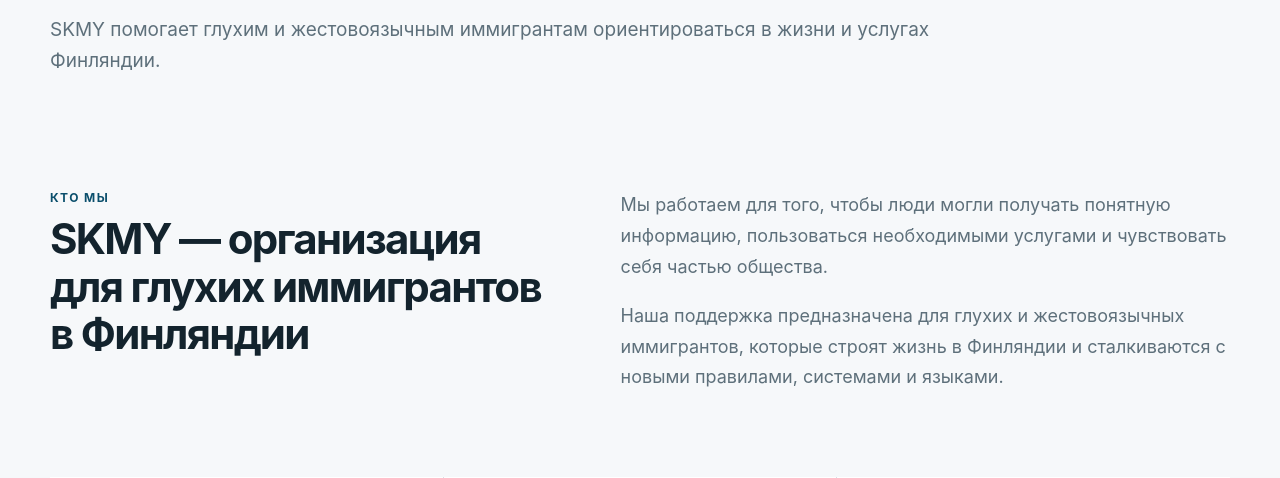
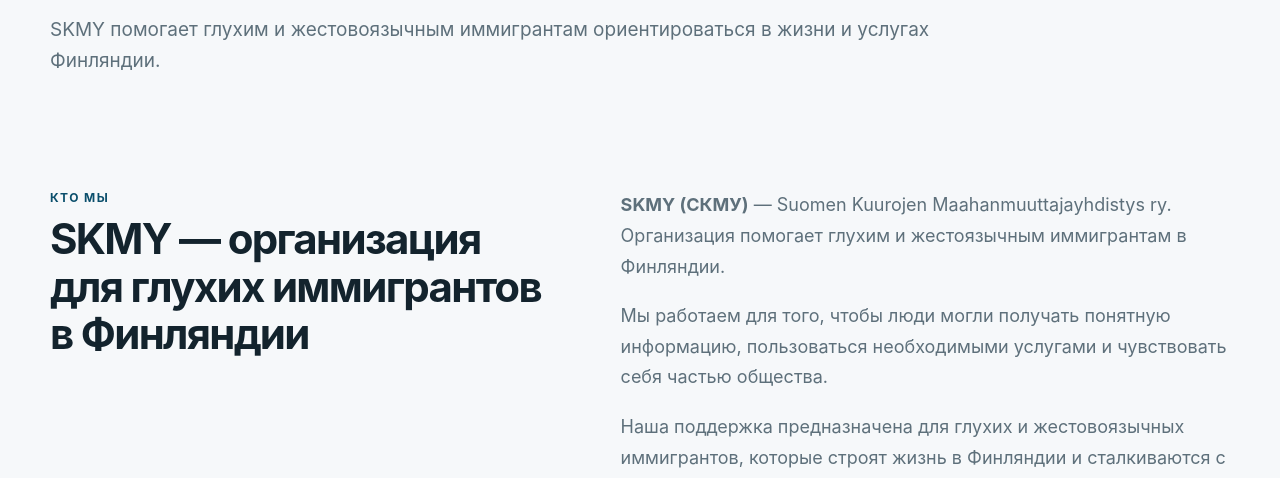
Before and after one commit to 5gwr7tzdhg-sudo/skmy-website, a Flask app: page /ru/about in a window 1280 px wide. Shown: the part 361-839 px from the top of the page. Run offline with Flask 3, Linux system fonts and the light colour scheme; the visitor is signed in with stand-in values (Sample User, id 1); some libraries are stand-ins or nearby versions.

Commit message:
Add Russian SKMY abbreviation to about page

```diff
--- a/templates/public/about.html
+++ b/templates/public/about.html
@@ -13,6 +13,9 @@
         <h2>SKMY — организация для глухих иммигрантов в Финляндии</h2>
     </div>
     <div class="about-content__copy">
+        {% if lang == "ru" %}
+        <p><strong>SKMY (СКМУ)</strong> — Suomen Kuurojen Maahanmuuttajayhdistys ry. Организация помогает глухим и жестоязычным иммигрантам в Финляндии.</p>
+        {% endif %}
         <p>Мы работаем для того, чтобы люди могли получать понятную информацию, пользоваться необходимыми услугами и чувствовать себя частью общества.</p>
         <p>Наша поддержка предназначена для глухих и жестовоязычных иммигрантов, которые строят жизнь в Финляндии и сталкиваются с новыми правилами, системами и языками.</p>
     </div>
```
